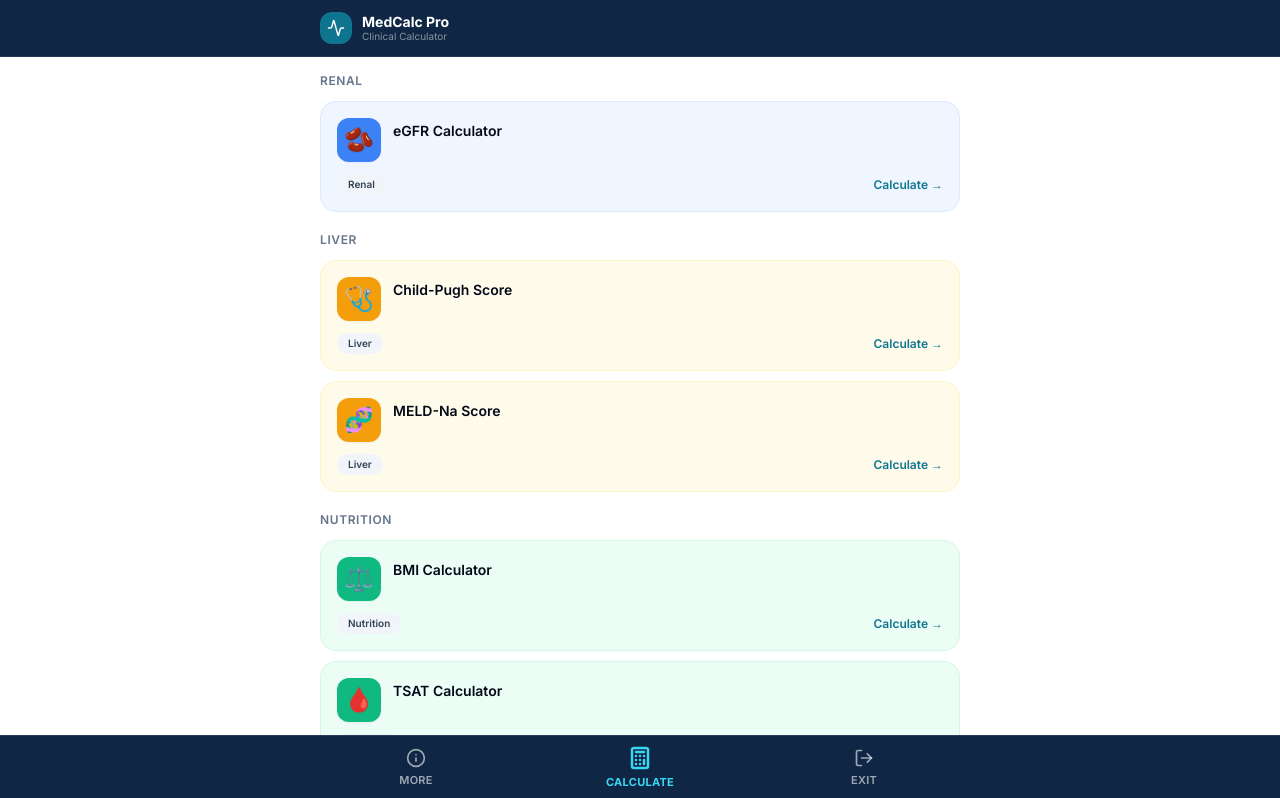
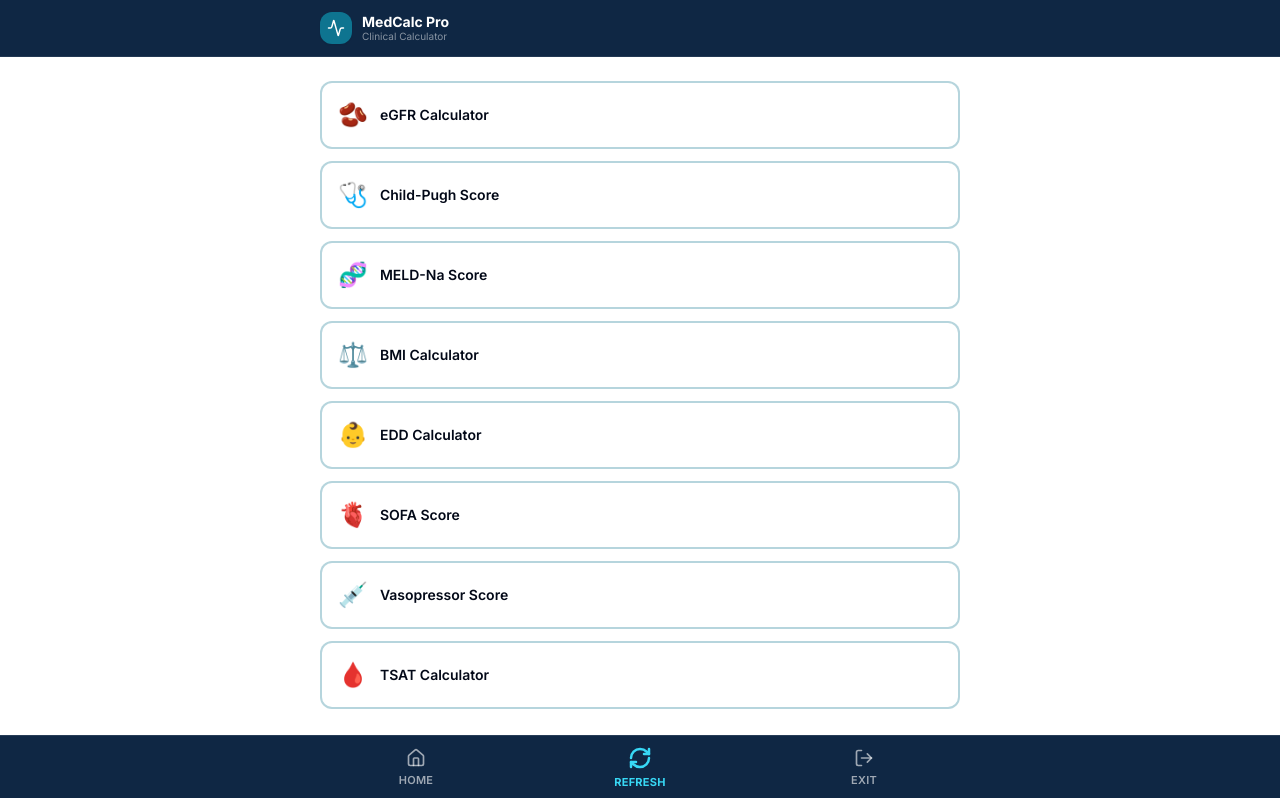
Before and after one commit to Muhammad-AIUB/medcalculator, a Next.js app in the folder frontend/: page / in a window 1280 px wide. Shown: the top 798 px of the page. Built offline with nearby package versions, Linux system fonts and the light colour scheme.

Commit message:
Home: calculator list boxes + bottom bar: Home/Refresh/Exit

```diff
--- a/frontend/src/app/page.tsx
+++ b/frontend/src/app/page.tsx
@@ -1,74 +1,21 @@
 'use client';
-import { useMemo } from 'react';
+import Link from 'next/link';
 import { AppShell } from '@/components/layout/app-shell';
-import { CalculatorCard } from '@/components/layout/calculator-card';
 import { CALCULATORS } from '@/lib/calculators/calculator-registry';
-import { useUIStore } from '@/store/ui.store';
-import { Clock } from 'lucide-react';
-import Link from 'next/link';
-import type { Calculator } from '@/types/calculator';
 
 export default function DashboardPage() {
-  const { recentCalculators } = useUIStore();
-
-  const recentCalcs = recentCalculators
-    .map((id) => CALCULATORS.find((c) => c.id === id))
-    .filter(Boolean) as Calculator[];
-
-  const categoryLabel = (cat: string) =>
-    cat.replace(/-/g, ' ').replace(/\b\w/g, (l) => l.toUpperCase());
-
-  const grouped = useMemo(() => {
-    return CALCULATORS.reduce<Record<string, Calculator[]>>((acc, c) => {
-      const cat = categoryLabel(c.category);
-      if (!acc[cat]) acc[cat] = [];
-      acc[cat].push(c);
-      return acc;
-    }, {});
-  }, []);
-
   return (
     <AppShell>
-      <div className="space-y-5">
-
-        {/* Recent calculators */}
-        {recentCalcs.length > 0 && (
-          <section>
-            <div className="flex items-center gap-2 mb-3">
-              <Clock className="h-4 w-4 text-muted-foreground" />
-              <h2 className="text-xs font-semibold text-muted-foreground uppercase tracking-wider">
-                Recent
-              </h2>
-            </div>
-            <div className="flex gap-2.5 overflow-x-auto pb-1 -mx-1 px-1 scrollbar-hide">
-              {recentCalcs.map((calc) => (
-                <Link
-                  key={calc.id}
-                  href={`/calculators/${calc.id}`}
-                  className="flex-shrink-0 flex flex-col items-center gap-1.5 p-3 rounded-xl border border-border bg-card hover:bg-accent transition-colors min-w-[76px] max-w-[90px] text-center"
-                >
-                  <span className="text-2xl leading-none">{calc.emoji}</span>
-                  <span className="text-[11px] font-medium leading-tight line-clamp-2 text-foreground">
-                    {calc.shortTitle ?? calc.title}
-                  </span>
-                </Link>
-              ))}
-            </div>
-          </section>
-        )}
-
-        {/* Calculator groups */}
-        {Object.entries(grouped).map(([group, calcs]) => (
-          <section key={group}>
-            <h2 className="text-xs font-semibold text-muted-foreground uppercase tracking-wider mb-3">
-              {group}
-            </h2>
-            <div className="grid grid-cols-1 gap-2.5">
-              {calcs.map((calc) => (
-                <CalculatorCard key={calc.id} calculator={calc} />
-              ))}
-            </div>
-          </section>
+      <div className="space-y-3 py-2">
+        {CALCULATORS.map((calc) => (
+          <Link
+            key={calc.id}
+            href={`/calculators/${calc.id}`}
+            className="flex items-center gap-3 w-full px-4 py-4 rounded-xl border-2 border-[#0E7490]/30 bg-card hover:border-[#0E7490] hover:bg-[#0E7490]/5 transition-all active:scale-[0.98]"
+          >
+            <span className="text-2xl">{calc.emoji}</span>
+            <span className="text-sm font-semibold text-foreground">{calc.title}</span>
+          </Link>
         ))}
       </div>
     </AppShell>
--- a/frontend/src/components/layout/bottom-bar.tsx
+++ b/frontend/src/components/layout/bottom-bar.tsx
@@ -1,15 +1,9 @@
 'use client';
-import { useState } from 'react';
 import { useRouter } from 'next/navigation';
-import { Info, Calculator as CalcIcon, LogOut, X } from 'lucide-react';
-import { cn } from '@/lib/utils';
-import { CALCULATORS } from '@/lib/calculators/calculator-registry';
+import { Home, RefreshCw, LogOut } from 'lucide-react';
 
 export function BottomBar() {
   const router = useRouter();
-  const [showMore, setShowMore] = useState(false);
-  const [showPicker, setShowPicker] = useState(false);
-  const [selectedId, setSelectedId] = useState('');
 
   const handleExit = () => {
     if (confirm('Exit MedCalc Pro?')) {
@@ -21,33 +15,23 @@
     }
   };
 
-  const handlePickerOk = () => {
-    if (selectedId) {
-      router.push(`/calculators/${selectedId}`);
-      setShowPicker(false);
-      setSelectedId('');
-    }
-  };
-
   return (
-    <>
-      {/* Bottom nav */}
     <nav className="fixed bottom-0 left-0 right-0 z-40 border-t border-white/10" style={{ background: '#0F2744' }}>
       <div className="grid grid-cols-3 h-16 max-w-2xl mx-auto">
         <button
-            onClick={() => setShowMore(true)}
+          onClick={() => router.push('/')}
           className="flex flex-col items-center justify-center gap-1 text-white/60 hover:text-white transition-colors"
         >
-            <Info className="h-5 w-5" />
-            <span className="text-[11px] font-semibold tracking-wide">MORE</span>
+          <Home className="h-5 w-5" />
+          <span className="text-[11px] font-semibold tracking-wide">HOME</span>
         </button>
         <button
-            onClick={() => { setSelectedId(''); setShowPicker(true); }}
+          onClick={() => window.location.reload()}
           className="flex flex-col items-center justify-center gap-1 transition-colors"
           style={{ color: '#38D8F5' }}
         >
-            <CalcIcon className="h-6 w-6" strokeWidth={2.5} />
-            <span className="text-[11px] font-bold tracking-wide">CALCULATE</span>
+          <RefreshCw className="h-6 w-6" strokeWidth={2.5} />
+          <span className="text-[11px] font-bold tracking-wide">REFRESH</span>
         </button>
         <button
           onClick={handleExit}
@@ -58,110 +42,5 @@
         </button>
       </div>
     </nav>
-
-      {/* MORE Modal */}
-      {showMore && (
-        <div
-          className="fixed inset-0 z-50 flex items-end sm:items-center justify-center bg-black/60 backdrop-blur-sm p-4"
-          onClick={() => setShowMore(false)}
-        >
-          <div
-            className="w-full max-w-md rounded-2xl shadow-2xl overflow-hidden"
-            style={{ background: '#0F2744', border: '1px solid rgba(255,255,255,0.1)' }}
-            onClick={(e) => e.stopPropagation()}
-          >
-            <div className="flex items-center justify-between px-5 py-4 border-b border-white/10">
-              <h2 className="text-base font-bold text-white">About MedCalc Pro</h2>
-              <button onClick={() => setShowMore(false)} className="p-1.5 rounded-full hover:bg-white/10 transition-colors">
-                <X className="h-4 w-4 text-white/70" />
-              </button>
-            </div>
-            <div className="px-5 py-4 space-y-3 text-sm text-white/70 leading-relaxed">
-              <p>
-                <strong className="text-white">MedCalc Pro</strong> is a clinical calculator
-                platform built for healthcare providers, medical students, and clinicians.
-              </p>
-              <p>
-                All formulas are based on peer-reviewed literature and international clinical
-                guidelines.
-              </p>
-              <p>
-                <strong className="text-white">Version:</strong> 1.0.0<br />
-                <strong className="text-white">Developed by:</strong> Muhammad-AIUB
-              </p>
-              <div className="p-3 rounded-lg bg-amber-900/30 text-amber-300 text-xs">
-                ⚠️ This tool is for clinical decision support only and does not replace
-                professional medical judgment.
-              </div>
-            </div>
-            <div className="px-5 pb-5">
-              <button
-                onClick={() => setShowMore(false)}
-                className="w-full h-11 rounded-xl font-semibold text-white text-sm transition-colors"
-                style={{ background: '#0E7490' }}
-              >
-                Close
-              </button>
-            </div>
-          </div>
-        </div>
-      )}
-
-      {/* CALCULATE Picker Modal */}
-      {showPicker && (
-        <div
-          className="fixed inset-0 z-50 flex items-end sm:items-center justify-center bg-black/60 backdrop-blur-sm p-4"
-          onClick={() => setShowPicker(false)}
-        >
-          <div
-            className="w-full max-w-md rounded-2xl shadow-2xl overflow-hidden"
-            style={{ background: '#0F2744', border: '1px solid rgba(255,255,255,0.1)' }}
-            onClick={(e) => e.stopPropagation()}
-          >
-            <div className="px-5 py-4 border-b border-white/10">
-              <h2 className="text-base font-bold text-white">Choose a Calculator</h2>
-            </div>
-            <div className="max-h-[55vh] overflow-y-auto">
-              {CALCULATORS.map((calc) => (
-                <label
-                  key={calc.id}
-                  className={cn(
-                    'flex items-center gap-3 px-4 py-3 cursor-pointer transition-colors',
-                    selectedId === calc.id ? 'bg-[#0E7490]/30' : 'hover:bg-white/5'
-                  )}
-                >
-                  <input
-                    type="radio"
-                    name="calc-picker"
-                    value={calc.id}
-                    checked={selectedId === calc.id}
-                    onChange={() => setSelectedId(calc.id)}
-                    className="h-4 w-4 accent-[#38D8F5]"
-                  />
-                  <span className="text-xl">{calc.emoji}</span>
-                  <p className="text-sm font-medium text-white">{calc.title}</p>
-                </label>
-              ))}
-            </div>
-            <div className="flex items-center justify-end gap-2 px-4 py-3 border-t border-white/10">
-              <button
-                onClick={() => setShowPicker(false)}
-                className="px-4 h-10 rounded-lg text-white/60 hover:text-white font-semibold text-sm transition-colors"
-              >
-                CANCEL
-              </button>
-              <button
-                onClick={handlePickerOk}
-                disabled={!selectedId}
-                className="px-5 h-10 rounded-lg font-bold text-sm transition-colors disabled:opacity-40 disabled:cursor-not-allowed text-white"
-                style={{ background: selectedId ? '#0E7490' : undefined }}
-              >
-                OK
-              </button>
-            </div>
-          </div>
-        </div>
-      )}
-    </>
   );
 }
```
Lines whose indentation alone changed are shown as unchanged.
